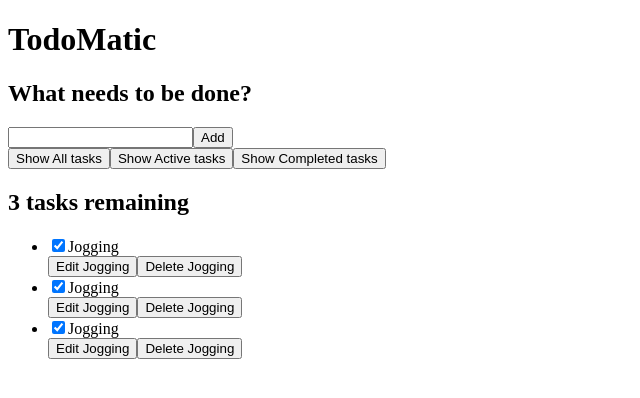
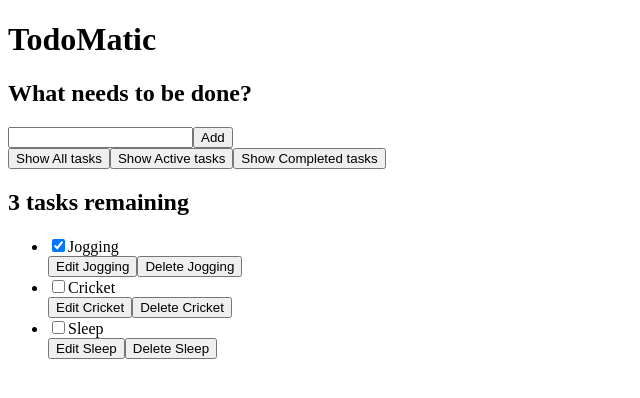
Before and after one commit to vikas-parmar/todoLIst, a React (Vite) app: page / in a window 1280 px wide. Shown: the top 398 px of the page, without its empty margins (0-640 px from the left). Built offline with nearby package versions, Linux system fonts and the light colour scheme.

Commit message:
making unique <Todo />

```diff
--- a/src/App.jsx
+++ b/src/App.jsx
@@ -47,9 +47,9 @@ function App() {
       role="list"
       className="todo-list"
       aria-labelledby="list-heading">
-     <Todo />
-     <Todo />
-     <Todo />
+     <Todo id="todo-0" name="Jogging" completed={true} />
+     <Todo id="todo-1" name="Cricket" completed={false} />
+     <Todo id="todo-2" name="Sleep" completed={false} />
     </ul>
   </div>
   )
--- a/src/Components/Todo.jsx
+++ b/src/Components/Todo.jsx
@@ -1,20 +1,20 @@
 import React from 'react'
 
-const Todo = () => {
+const Todo = (props) => {
   return (
     <li className="todo">
     <div>
-      <input id="todo-0" type="checkbox" defaultChecked={true} />
+      <input id="todo-0" type="checkbox" defaultChecked={props.completed} />
       <label className="todo-label" htmlFor="todo-0">
-        Jogging
+        {props.name}
       </label>
     </div>
     <div className="btn-group">
       <button type="button" className="todo-input-btn">
-        Edit <span className="visually-hidden">Jogging</span>
+        Edit <span className="visually-hidden">{props.name}</span>
       </button>
       <button type="button" className="todo-input-btn">
-        Delete <span className="visually-hidden">Jogging</span>
+        Delete <span className="visually-hidden">{props.name}</span>
       </button>
     </div>
   </li>
```
